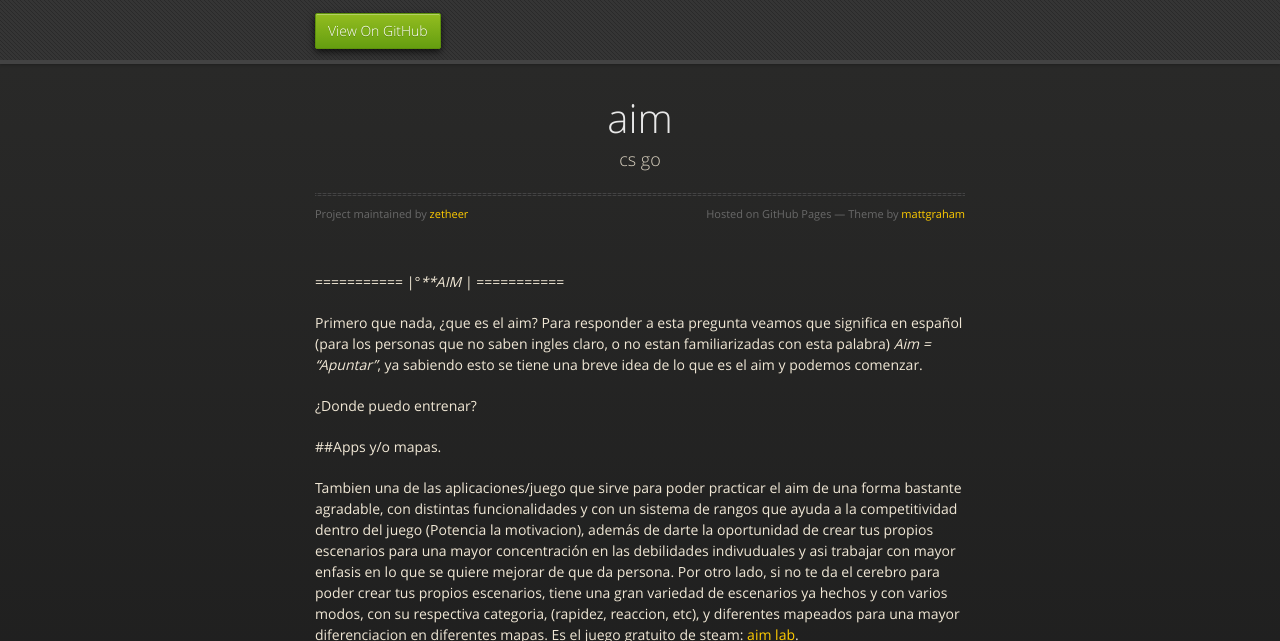
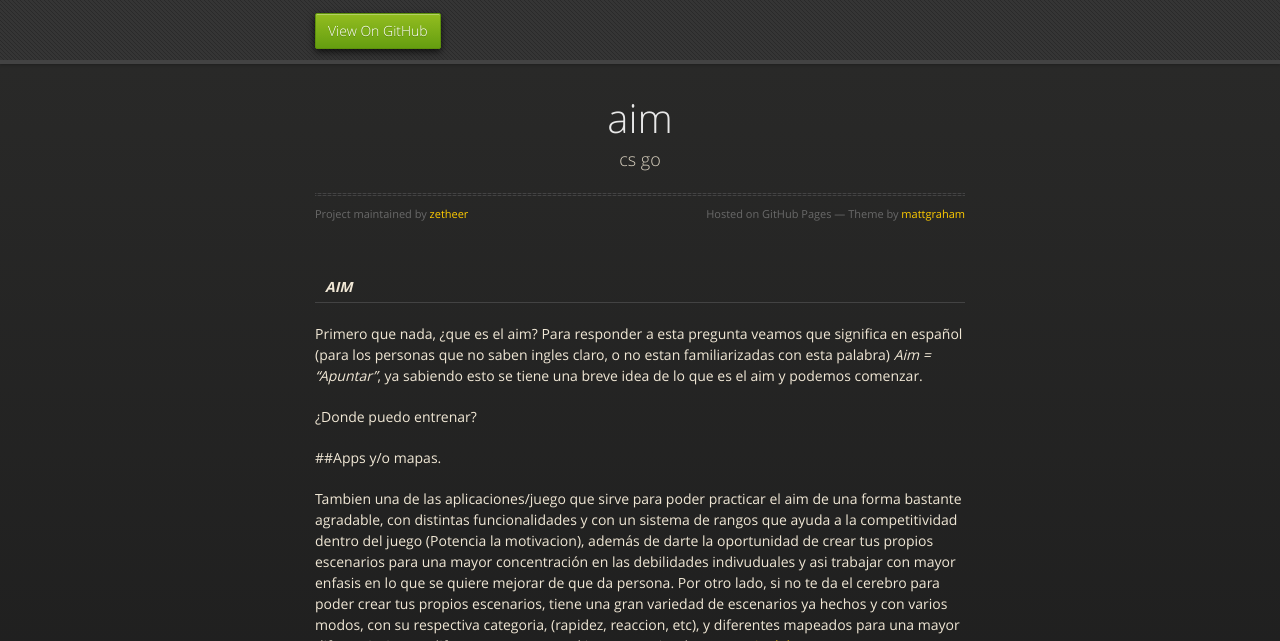
Before and after one commit to zetheer/cs-go-aim, a Jekyll site: the page built from index.md, in a window 1280 px wide and 900 px high, cut to the strip 0-641 px from the top of the window. Built offline with Jekyll 4.4.1, drawn with Linux system fonts in a browser that asks for light colours; our own code applies the rules of GitHub Pages for plain Markdown files.

Commit message:
asdas
sdasda

```diff
--- a/index.md
+++ b/index.md
@@ -1,6 +1,6 @@
-===========
-|°_**AIM_ |
-===========
+
+|**_AIM_**|
+
 
 Primero que nada, ¿que es el aim? Para responder a esta pregunta veamos que significa en español (para los personas que no saben ingles claro, o no estan familiarizadas con esta palabra) *Aim = "Apuntar"*, ya sabiendo esto se tiene una breve idea de lo que es el aim y podemos comenzar.
 
```
